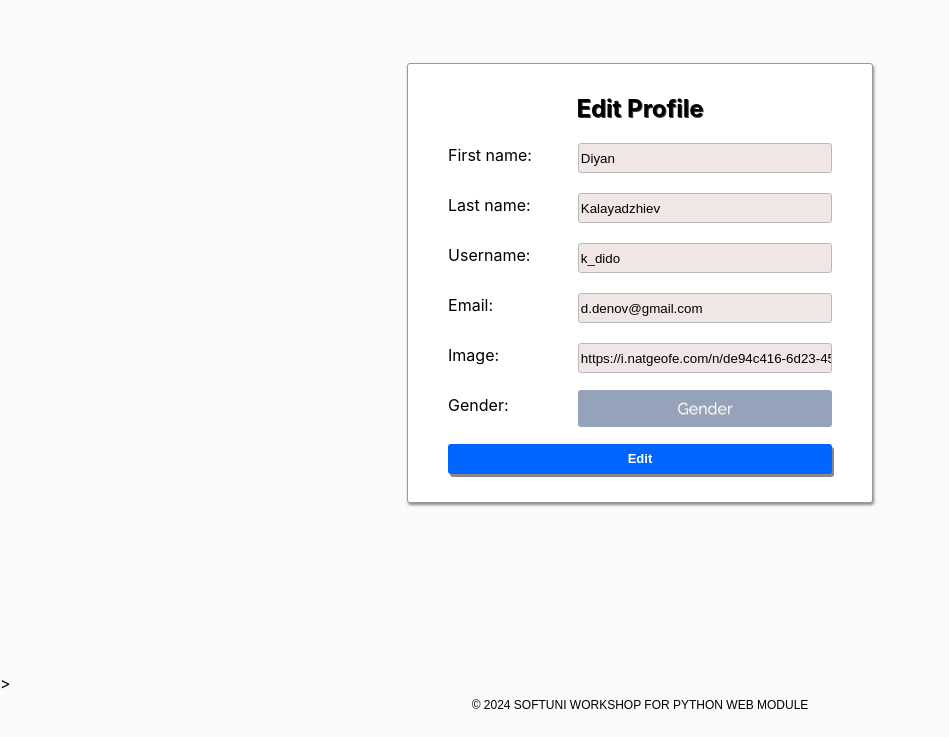
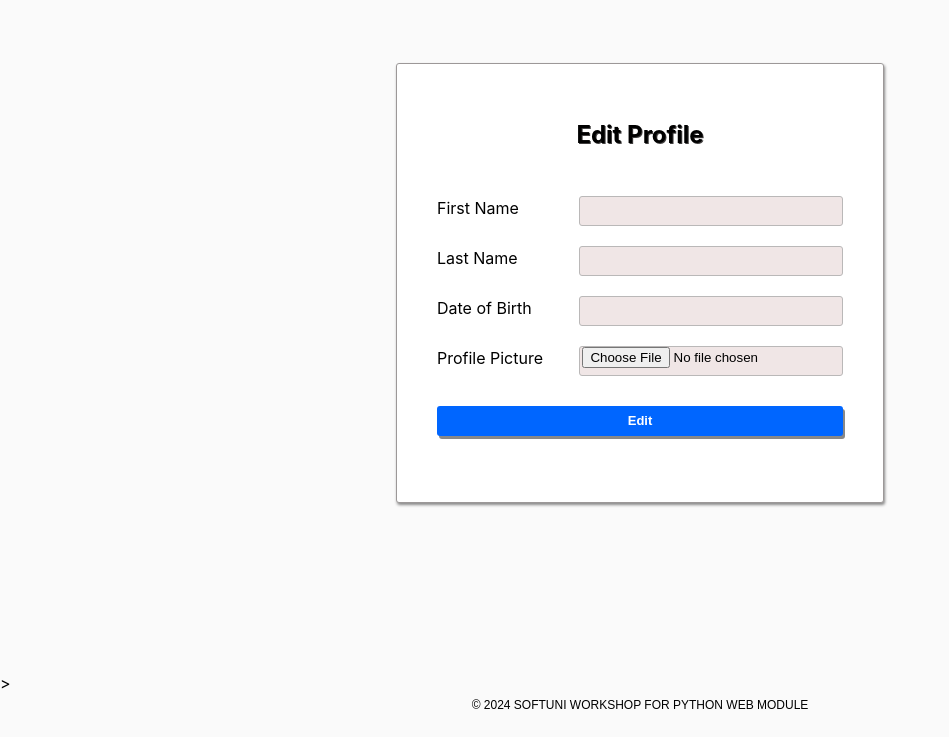
Before and after one commit to VeselinMar/Petstagram, a Django app: template templates/accounts/profile-edit-page.html in a window 1280 px wide. Shown: the part 87-824 px from the top of the page, without its empty margins (0-949 px from the left). Run offline with Django 5.2, Linux system fonts and the light colour scheme; the template is opened without the code that fills it: values that come from a table or form of the project are taken from there, others are empty.

Commit message:
created user_edit logic

```diff
--- a/petstagram/accounts/admin.py
+++ b/petstagram/accounts/admin.py
@@ -1,16 +1,19 @@
 from django.contrib import admin
 from django.contrib.auth import get_user_model
 from django.contrib.auth.admin import UserAdmin
+
+from petstagram.accounts.forms import AppUserCreationForm
 
 # Register your models here.
 
 UserModel = get_user_model()
 
+
 @admin.register(UserModel)
 class AppUserAdmin(UserAdmin):
     model = UserModel
     add_form = AppUserCreationForm
-    form = AppUserChangeForm
+#    form = AppUserChangeForm
 
     list_display = ('pk', 'email', 'is_staff', 'is_superuser')
     search_fields = ('email',)
--- a/petstagram/accounts/forms.py
+++ b/petstagram/accounts/forms.py
@@ -1,6 +1,8 @@
 from django import forms
 from django.contrib.auth import get_user_model
 from django.contrib.auth.forms import UserCreationForm, AuthenticationForm
+
+from petstagram.accounts.models import Profile
 
 UserModel = get_user_model()
 
@@ -18,3 +20,15 @@
         strip=False,
         widget=forms.PasswordInput(attrs={'autocomplete': 'current-password'})
     )
+
+
+class ProfileEditForm(forms.ModelForm):
+    class Meta:
+        model = Profile
+        fields = ['first_name', 'last_name', 'date_of_birth', 'profile_picture',]
+        labels = {
+            'first_name': 'First Name',
+            'last_name': 'Last Name',
+            'date_of_birth': 'Date of Birth',
+            'profile_picture': 'Profile Picture',
+        }
--- a/petstagram/accounts/urls.py
+++ b/petstagram/accounts/urls.py
@@ -1,7 +1,7 @@
 from django.urls import path, include
 
 from petstagram.accounts import views
-from petstagram.accounts.views import AppUserRegisterView, AppUserLoginView, AppUserLogoutView
+from petstagram.accounts.views import AppUserRegisterView, AppUserLoginView, AppUserLogoutView, ProfileEditView
 
 urlpatterns = [
     path('register/', AppUserRegisterView.as_view(), name='register'),
@@ -9,7 +9,7 @@
     path('logout/', AppUserLogoutView.as_view(), name='logout'),
     path('profile/<int:pk>/', include([
         path('', views.show_profile_details, name='profile-details'),
-        path('edit/', views.edit_profile, name='profile-edit'),
+        path('edit/', ProfileEditView.as_view(), name='profile-edit'),
         path('delete/', views.delete_profile, name='profile-delete'),
     ])),
 ]
--- a/templates/accounts/profile-details-page.html
+++ b/templates/accounts/profile-details-page.html
@@ -20,7 +20,7 @@
 
               <!-- IF the viewer is the owner of the profile -->
               <!-- Link to Edit Profile Page -->
-              <a href="#">
+              <a href="{% url 'profile-edit' user.pk %}">
                 <img
                   class="edit-img"
                   src="/static/images/edit-pen-icon-6.jpg"
--- a/templates/accounts/profile-edit-page.html
+++ b/templates/accounts/profile-edit-page.html
@@ -7,51 +7,16 @@
     <div class="edit-delete">
         <h2>Edit Profile</h2>
         <!-- Start Edit Profile From -->
-        <form action="">
-            <div class="label-input">
-                <label for="first name">First name: </label>
-                <input type="text" placeholder="First name" value="Diyan">
-            </div>
-            <br>
-            <div class="label-input">
-                <label for="last name">Last name: </label>
-                <input type="text" placeholder="Last name" value="Kalayadzhiev">
-            </div>
-            <br>
-            <div class="label-input">
-                <label for="username">Username: </label>
-                <input type="text" placeholder="Username" value="k_dido">
-            </div>
-            <br>
-            <div class="label-input">
-                <label for="email">Email: </label>
-                <input type="email" placeholder="Email" value="d.denov@gmail.com">
-            </div>
-            <br>
-            <div class="label-input">
-                <label for="image">Image: </label>
-                <input type="text" placeholder="Link to to profile picture"
-                       value="https://i.natgeofe.com/n/de94c416-6d23-45f5-9708-e8d56289268e/naturepl_01132178.jpg?w=636&h=631">
-            </div>
-            <br>
-
-            <div class="label-input">
-                <label for="image">Gender: </label>
-                <div class="list-choice">
-                    <div class="list-choice-title">Gender</div>
-                    <div class="list-choice-objects">
-                        <label>
-                            <input type="radio" name="gender"/> <span>Male</span>
-                        </label>
-                        <label>
-                            <input type="radio" name="gender"/> <span>Female</span>
-                        </label>
-                        <label>
-                            <input type="radio" name="gender"/> <span>Do not show</span>
-                        </label>
-                    </div>
+        <form method="post">
+            {% csrf_token %}
+            {% for field in form %}
+                <p class="error">{{ field.errors }}</p>
+                <div class="label-input">
+                    <label>{{ field.label }}</label>
+                    {{ field }}
                 </div>
-            </div>
+                <br>
+            {% endfor %}
 
             <!-- Edit Profile Button -->
             <button class="edit-btn" type="submit">Edit</button>
```
Also changed, not shown: petstagram/accounts/views.py (+15 -4 lines).
